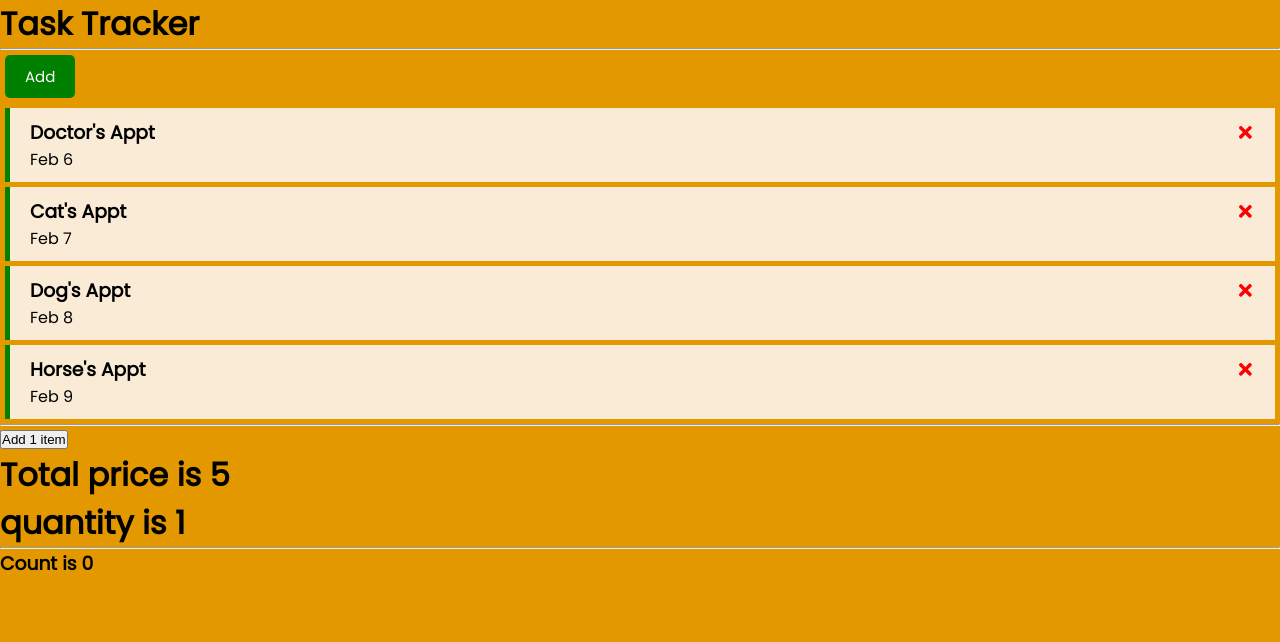
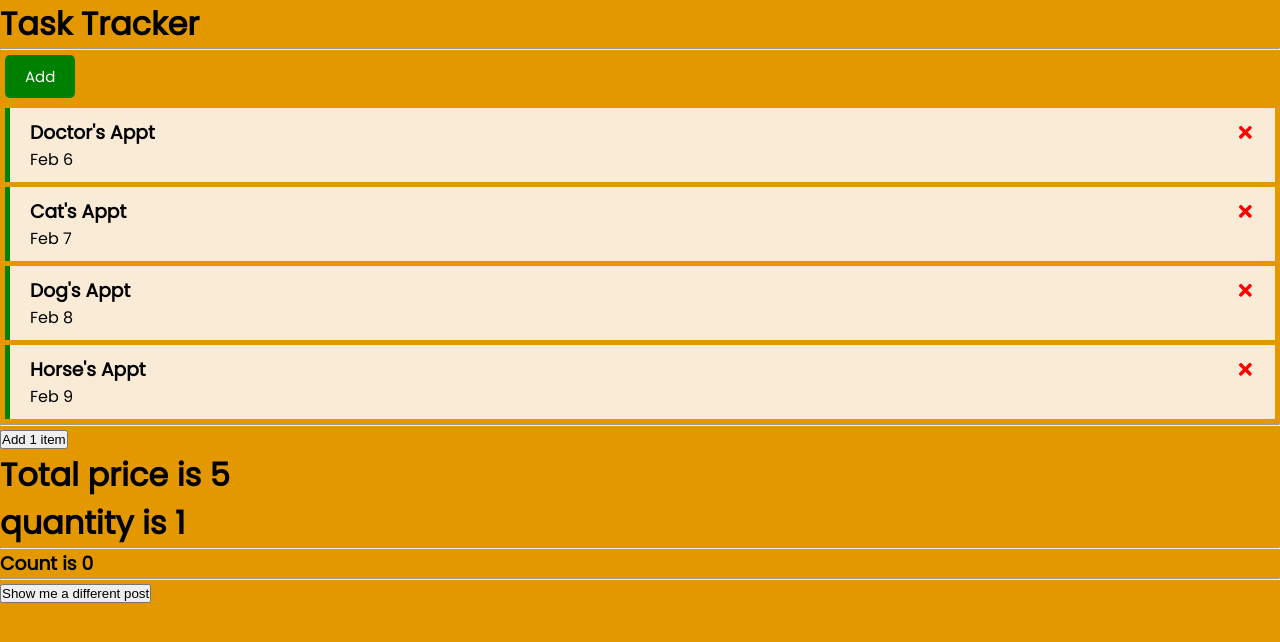
Before and after one commit to saadh123/Components5, a React (Create React App) app: page / in a window 1280 px wide. Shown: the top 642 px of the page. Built offline with nearby package versions, Linux system fonts and the light colour scheme; no server answers.

Commit message:
updated Fetch

```diff
--- a/src/App.js
+++ b/src/App.js
@@ -4,6 +4,7 @@ import { Tasks } from "./components/Tasks";
 import AddTask from "./components/AddTask";
 import Cart from "./components/Cart";
 import Counter from "./components/Counter";
+import Fetch from "./components/Fetch";
 
 const App = () => {
   const [tasks, setTask] = useState([
@@ -55,6 +56,8 @@ const App = () => {
       <Cart></Cart>
       {<hr></hr>}
       <Counter></Counter>
+      {<hr></hr>}
+      <Fetch></Fetch>
     </div>
   );
 };
--- /dev/null
+++ b/src/components/Fetch.js
@@ -0,0 +1,52 @@
+import React, { useEffect, useState } from "react";
+
+const Fetch = () => {
+  const [id, setId] = useState(1);
+
+  const onClick = () => {
+    setId(Math.round(Math.random() * 15));
+    console.log(id);
+  };
+
+  return (
+    <div>
+      <button onClick={onClick}>Show me a different post</button>
+      <Post id={id} />
+    </div>
+  );
+};
+
+const Post = ({ id }) => {
+  const [text, setText] = useState("");
+
+  useEffect(() => {
+    const controller = new AbortController();
+
+    fetch(`https://dummyjson.com/posts/${id}`, { signal: controller.signal })
+      .then((res) =>
+        res.json().then((data) => {
+          setText(data);
+          return () => controller.abort();
+        })
+      )
+      .catch((err) => console.log(err));
+  }, [id]);
+
+  //   useEffect(() => {
+
+  //     async function returnData() {
+  //       try {
+  //         const data = await fetch(`https://dummyjson.com/posts/${id}`);
+  //         const fetchedData = await data.json();
+  //         setText(fetchedData);
+  //       } catch (err) {
+  //         console.log(err);
+  //       }
+  //     }
+  //     returnData();
+  //   }, [id]);
+
+  return <div>{text.body}</div>;
+};
+
+export default Fetch;
```
